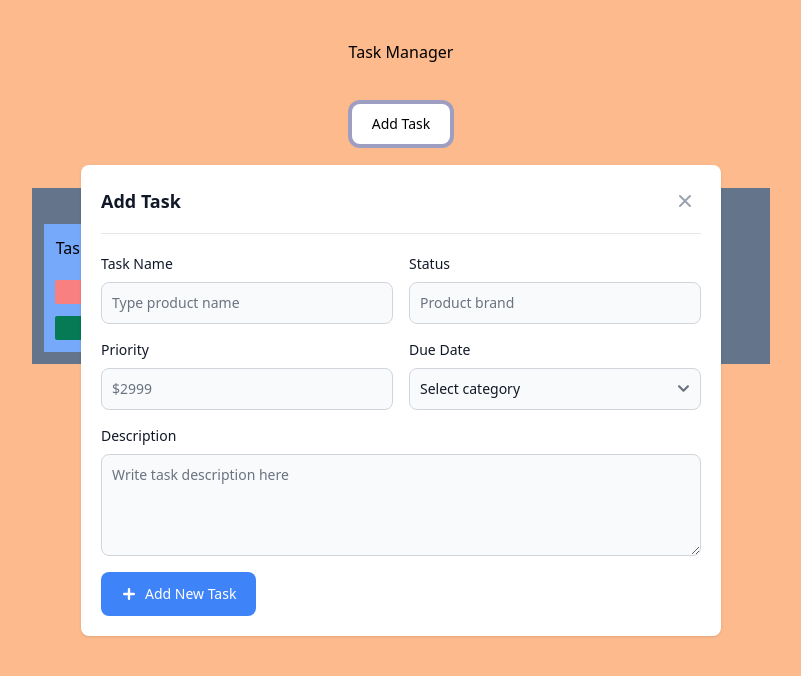
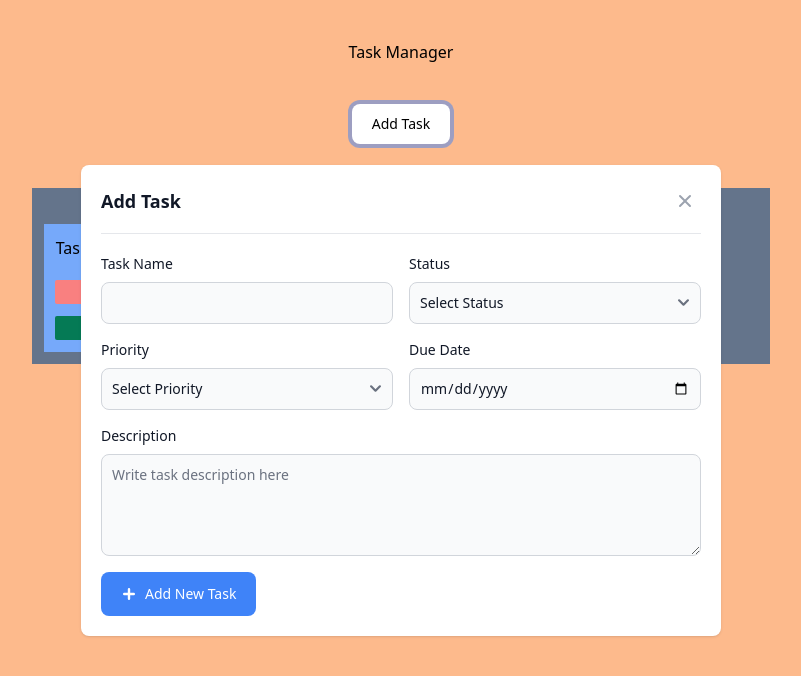
Before and after one commit to SebastianBrazil/TaskTracker, a website: page index.html in a window 1280 px wide. Both pictures are taken after a click on the button "Add Task". Shown: the whole page, without its empty margins (239-1040 px from the left). Drawn offline with nearby package versions, Linux system fonts and the light colour scheme.

Commit message:
more html edits

```diff
--- a/index.html
+++ b/index.html
@@ -66,45 +66,48 @@
                                 </button>
                             </div>
                             <!-- Modal body -->
-                            <form action="#">
                             <div class="grid gap-4 mb-4 sm:grid-cols-2">
                                 <div>
                                     <label for="name"
-                                            class="block mb-2 text-sm font-medium text-gray-900 dark:text-white">Task Name</label>
+                                        class="block mb-2 text-sm font-medium text-gray-900 dark:text-white">Task
+                                        Name</label>
                                     <input type="text" name="name" id="name"
-                                            class="bg-gray-50 border border-gray-300 text-gray-900 text-sm rounded-lg focus:ring-primary-600 focus:border-primary-600 block w-full p-2.5 dark:bg-gray-700 dark:border-gray-600 dark:placeholder-gray-400 dark:text-white dark:focus:ring-primary-500 dark:focus:border-primary-500"
-                                            placeholder="Type product name" required="">
+                                        class="bg-gray-50 border border-gray-300 text-gray-900 text-sm rounded-lg focus:ring-primary-600 focus:border-primary-600 block w-full p-2.5 dark:bg-gray-700 dark:border-gray-600 dark:placeholder-gray-400 dark:text-white dark:focus:ring-primary-500 dark:focus:border-primary-500">
                                 </div>
                                 <div>
-                                        <label for="brand"
+                                    <label for="status"
                                         class="block mb-2 text-sm font-medium text-gray-900 dark:text-white">Status</label>
-                                        <input type="text" name="brand" id="brand"
-                                            class="bg-gray-50 border border-gray-300 text-gray-900 text-sm rounded-lg focus:ring-primary-600 focus:border-primary-600 block w-full p-2.5 dark:bg-gray-700 dark:border-gray-600 dark:placeholder-gray-400 dark:text-white dark:focus:ring-primary-500 dark:focus:border-primary-500"
-                                            placeholder="Product brand" required="">
+                                    <select id="status" name="status"
+                                        class="bg-gray-50 border border-gray-300 text-gray-900 text-sm rounded-lg focus:ring-primary-500 focus:border-primary-500 block w-full p-2.5 dark:bg-gray-700 dark:border-gray-600 dark:placeholder-gray-400 dark:text-white dark:focus:ring-primary-500 dark:focus:border-primary-500">
+                                        <option selected="">Select Status</option>
+                                        <option value="toDo">To Do</option>
+                                        <option value="inProgress">In Progress</option>
+                                        <option value="complete">Complete</option>
+                                    </select>
                                 </div>
                                 <div>
-                                        <label for="price"
+                                    <label for="priority"
                                         class="block mb-2 text-sm font-medium text-gray-900 dark:text-white">Priority</label>
-                                        <input type="number" name="price" id="price"
-                                            class="bg-gray-50 border border-gray-300 text-gray-900 text-sm rounded-lg focus:ring-primary-600 focus:border-primary-600 block w-full p-2.5 dark:bg-gray-700 dark:border-gray-600 dark:placeholder-gray-400 dark:text-white dark:focus:ring-primary-500 dark:focus:border-primary-500"
-                                            placeholder="$2999" required="">
+                                    <select id="priority" name="priority"
+                                        class="bg-gray-50 border border-gray-300 text-gray-900 text-sm rounded-lg focus:ring-primary-500 focus:border-primary-500 block w-full p-2.5 dark:bg-gray-700 dark:border-gray-600 dark:placeholder-gray-400 dark:text-white dark:focus:ring-primary-500 dark:focus:border-primary-500">
+                                        <option selected="">Select Priority</option>
+                                        <option value="low">Low</option>
+                                        <option value="med">Medium</option>
+                                        <option value="high">High</option>
+                                    </select>
                                 </div>
                                 <div>
-                                        <label for="category"
-                                            class="block mb-2 text-sm font-medium text-gray-900 dark:text-white">Due Date</label>
-                                        <select id="category"
+                                    <label for="dueDate"
+                                        class="block mb-2 text-sm font-medium text-gray-900 dark:text-white">Due
+                                        Date</label>
+                                    <input id="dueDate" name="dueDate" type="date"
                                         class="bg-gray-50 border border-gray-300 text-gray-900 text-sm rounded-lg focus:ring-primary-500 focus:border-primary-500 block w-full p-2.5 dark:bg-gray-700 dark:border-gray-600 dark:placeholder-gray-400 dark:text-white dark:focus:ring-primary-500 dark:focus:border-primary-500">
-                                            <option selected="">Select category</option>
-                                            <option value="TV">TV/Monitors</option>
-                                            <option value="PC">PC</option>
-                                            <option value="GA">Gaming/Console</option>
-                                            <option value="PH">Phones</option>
-                                        </select>
+                                    </input>
                                 </div>
                                 <div class="sm:col-span-2">
                                     <label for="description"
                                         class="block mb-2 text-sm font-medium text-gray-900 dark:text-white">Description</label>
-                                        <textarea id="description" rows="4"
+                                    <textarea id="description" name="description" rows="4"
                                         class="block p-2.5 w-full text-sm text-gray-900 bg-gray-50 rounded-lg border border-gray-300 focus:ring-primary-500 focus:border-primary-500 dark:bg-gray-700 dark:border-gray-600 dark:placeholder-gray-400 dark:text-white dark:focus:ring-primary-500 dark:focus:border-primary-500"
                                         placeholder="Write task description here"></textarea>
                                 </div>
@@ -119,7 +122,6 @@
                                 </svg>
                                 Add New Task
                             </button>
-                            </form>
                         </div>
                     </div>
                 </div>
```
Lines whose indentation alone changed are shown as unchanged.
